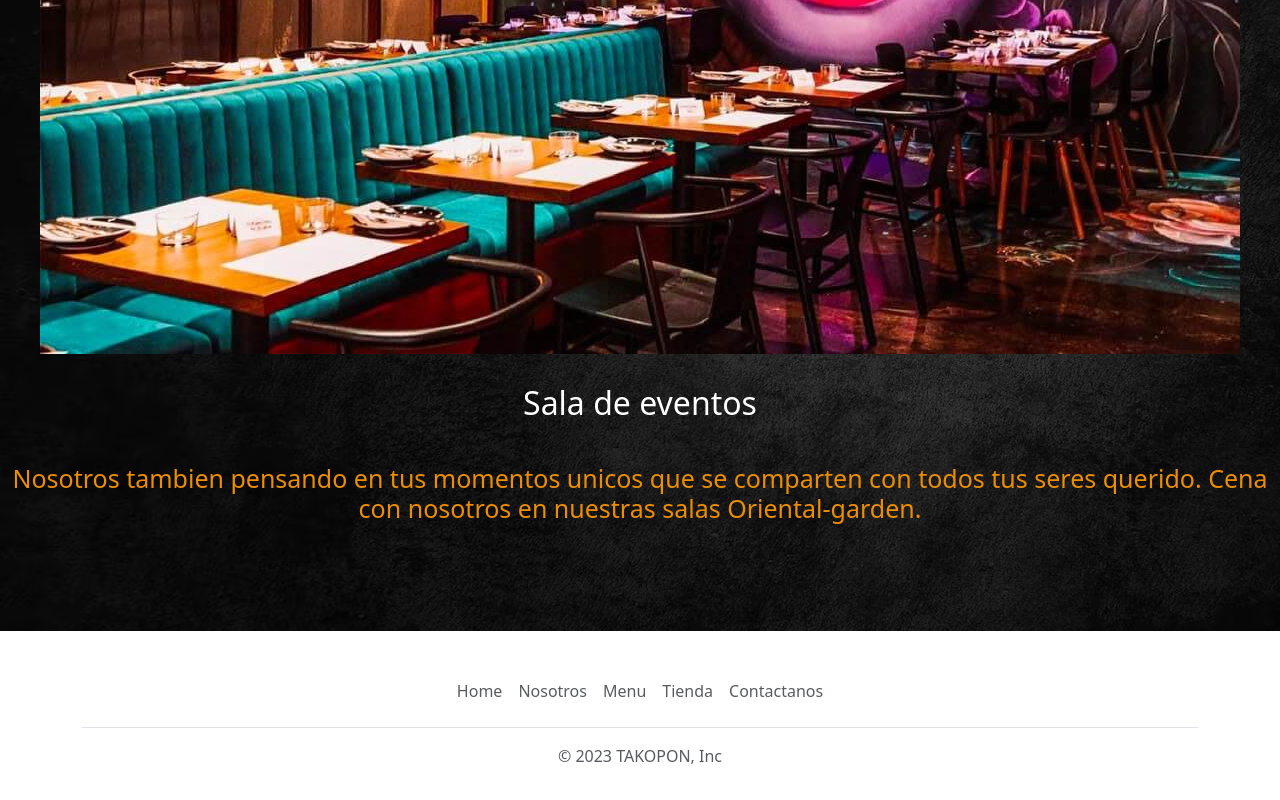
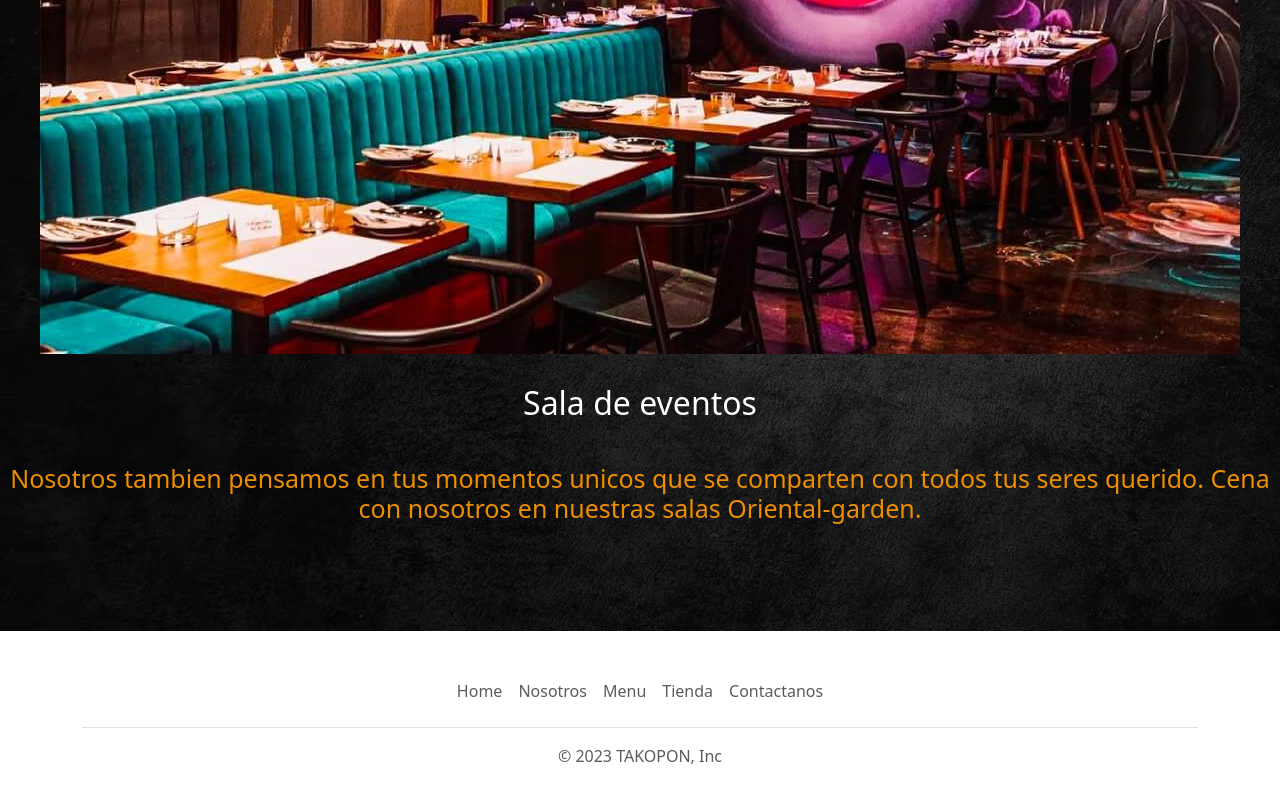
Before and after one commit to leokim92/PF-Kim, a plain HTML site: page view/nosotros.html in a window 1280 px wide. Shown: the part 3772-4572 px from the top of the page. Drawn offline with nearby package versions, Linux system fonts and the light colour scheme; a web font is replaced by a local one.

Commit message:
Correccion de ortografia

```diff
--- a/view/nosotros.html
+++ b/view/nosotros.html
@@ -140,15 +140,13 @@
                         <div class="text-info-03">
                             <div data-aos="fade-left">
                                 <h2>Sala de eventos</h2>
-                                <h3>Nosotros tambien pensando en tus momentos unicos que se comparten con todos tus seres
+                                <h3>Nosotros tambien pensamos en tus momentos unicos que se comparten con todos tus seres
                                     querido. Cena con nosotros en nuestras salas Oriental-garden.</h3>
                             </div>
                         </div>
                     </div>
                 </section>
-
             </section>
-
         </div>
     </main>
 
```
